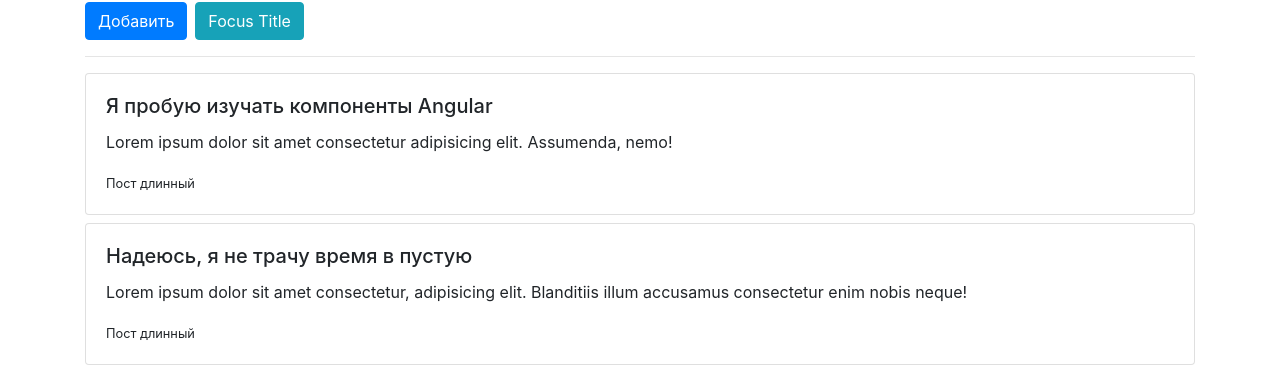
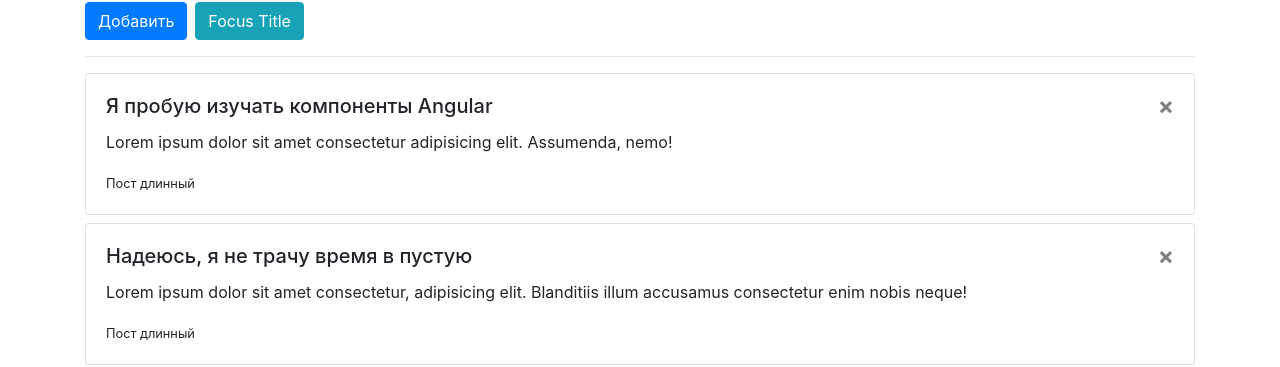
Before and after one commit to DjailinVasu/angular-theory, an Angular app: page / in a window 1280 px wide. Shown: the part 274-641 px from the top of the page. Built offline with nearby package versions, Linux system fonts and the light colour scheme.

Commit message:
Жизненный цикл (lifecycle hooks)

```diff
--- a/src/app/app.component.html
+++ b/src/app/app.component.html
@@ -3,7 +3,7 @@
   <app-post-form (onAdd)="upgatePosts($event)"></app-post-form>
   <hr />
 
-  <app-post *ngFor="let post of posts" [post]="post">
+  <app-post *ngFor="let post of posts" [post]="post" (onRemove)="RemovePost($event)">
     <div #info>
       <small *ngIf="post.text.length > 10; else short">Пост длинный</small>
       <ng-template #short>
--- a/src/app/app.component.ts
+++ b/src/app/app.component.ts
@@ -30,4 +30,8 @@ export class AppComponent {
   upgatePosts(post: Post) {
     this.posts.unshift(post);
   }
+
+  RemovePost(id:number) {
+      this.posts = this.posts.filter(p => p.id !== id);
+  }
 }
--- a/src/app/post/post.component.html
+++ b/src/app/post/post.component.html
@@ -1,5 +1,8 @@
 <div class="card mb-2">
   <div class="card-body">
+    <button type="button" class="close" (click)="removePost()">
+      <span aria-hidden="true">&times;</span>
+    </button>
     <h5 class="card-title"> {{post.title}} </h5>
     <p class="card-text">
         {{post.text}}
--- a/src/app/post/post.component.ts
+++ b/src/app/post/post.component.ts
@@ -1,21 +1,44 @@
-import { Component, OnInit, Input, ContentChild, ElementRef } from '@angular/core';
+import { Component, OnInit, Input, ContentChild, ElementRef, OnChanges, SimpleChanges, DoCheck, AfterContentInit, Output, EventEmitter, OnDestroy } from '@angular/core';
 import { Post } from './../app.component';
+import { ThrowStmt } from '@angular/compiler';
 
 @Component({
   selector: 'app-post',
   templateUrl: './post.component.html',
   styleUrls: ['./post.component.scss']
 })
-export class PostComponent implements OnInit {
+export class PostComponent implements OnInit, OnChanges, DoCheck, AfterContentInit, OnDestroy {
 
   @Input() post: Post
 
   @ContentChild('info', {static: true}) infoRef: ElementRef
 
+  @Output() onRemove = new EventEmitter<number>()
+
   constructor() { }
 
+  removePost() {
+    this.onRemove.emit(this.post.id)
+  }
+
+  ngOnChanges(changes: SimpleChanges): void {
+      console.log('ngOnChanges')
+  }
+
   ngOnInit(): void {
+    console.log('ngOnInit')
     console.log( this.infoRef.nativeElement ) //получили доступ к контенту
   }
 
+  ngDoCheck(): void {
+    console.log('ngDoCheck')
+  }
+  ngAfterContentInit(): void {
+    console.log('ngAfterContentInit')
+  }
+
+  ngOnDestroy(): void {
+    console.log('ngOnDestroy')
+  }
+
 }
```
